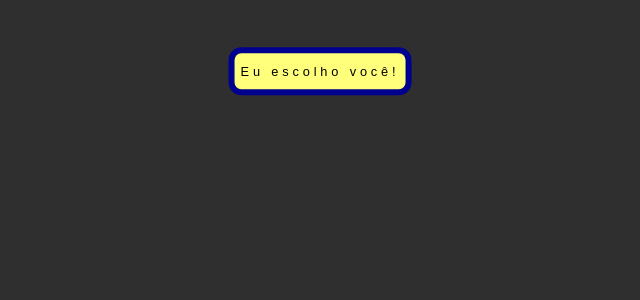
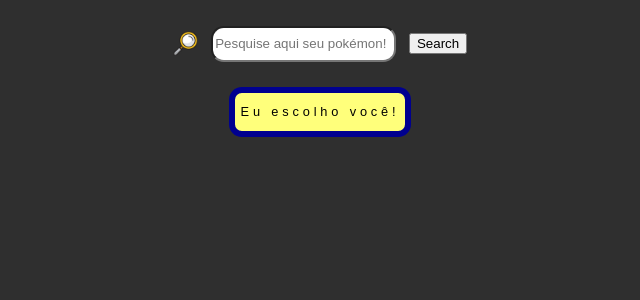
Before and after one commit to Zucoprince/super-trunfo-pokemon, a React (Create React App) app: page / in a window 1280 px wide. Shown: the top 300 px of the page, without its empty margins (320-960 px from the left). Built offline with nearby package versions, Linux system fonts and the light colour scheme; no server answers; a web font is replaced by a local one.

Commit message:
QUASE TUDO PRONTO!

```diff
--- a/src/App.js
+++ b/src/App.js
@@ -1,8 +1,32 @@
-import Card from './Components/Card';
-import GetPokemon from './Components/GetPokemon';
-import './App.css';
+import Card from "./Components/Card";
+import GetPokemon from "./Components/GetPokemon";
+import "./App.css";
+import { useEffect, useState } from "react";
+import { api } from "./services/api";
 
 function App() {
+  const [randomPokemon, setRandomPokemon] = useState({});
+
+  useEffect(() => {
+    const fetchAllPokemon = async () => {
+      try {
+        const response = await api.get(`pokemon/`); // Fazendo uma solicitação para obter todos os dados do Pokémon
+        setRandomPokemon(response.data);
+      } catch (error) {
+        console.error("Oops! Ocorreu um erro: " + error);
+      }
+    };
+    fetchAllPokemon();
+  });
+
+  useEffect(() => {
+    if (randomPokemon.length > 0) {
+      randomPokemon.forEach((pokemon) => {
+        console.log(pokemon.name);
+      });
+    }
+  }, [randomPokemon]);
+
   return (
     <div className="App">
       <GetPokemon />
--- a/src/Components/GetPokemon.jsx
+++ b/src/Components/GetPokemon.jsx
@@ -3,12 +3,30 @@ import Card from "./Card";
 import { api } from "../services/api";
 import ClipLoader from "react-spinners/ClipLoader";
 import "../Styles/GetPokemon.css";
+import lupa from "../Images/lupa.png";
 
 export default function GetPokemon() {
   const [randomPokemon, setRandomPokemon] = useState(null); // Inicializado como nulo para indicar que nenhum Pokémon foi selecionado ainda
   const [isLoading, setIsLoading] = useState(false);
   const [imageLoaded, setImageLoaded] = useState(false);
   const [isCardVisible, setIsCardVisible] = useState(0);
+  const [searchInput, setSearchInput] = useState("");
+
+  const fetchPokemonByName = async (pokemonName) => {
+    try {
+      const response = await api.get(`pokemon/${pokemonName.toLowerCase()}`); // Fazendo uma solicitação para obter todos os dados do Pokémon
+      setRandomPokemon(response.data);
+      setTimeout(() => {
+        setIsLoading(false);
+        setImageLoaded(true);
+      }, imageLoaded === true);
+    } catch (error) {
+      console.error("Oops! Ocorreu um erro: " + error);
+      setTimeout(() => {
+        setIsLoading(false);
+      }, 1000);
+    }
+  };
 
   const fetchAllPokemon = async () => {
     try {
@@ -41,14 +59,34 @@ export default function GetPokemon() {
     }, imageLoaded === true);
   };
 
+  const handleSearchInputChange = (e) => {
+    setSearchInput(e.target.value);
+  };
+
+  const handleSearchSubmit = (e) => {
+    e.preventDefault();
+    if (searchInput.trim() !== "") {
+      fetchPokemonByName(searchInput);
+    }
+  };
+
   return (
     <div>
+      <form onSubmit={handleSearchSubmit} className="container_pesquisa">
+        <img src={lupa} alt="Icone de Lupa" width="2%" />
+        <input
+          placeholder="Pesquise aqui seu pokémon!"
+          value={searchInput}
+          onChange={handleSearchInputChange}
+        />
+        <button type="submit">Search</button>
+      </form>
       {isLoading ? (
         <div className="sweet-loading">
           <ClipLoader loading={isLoading} size={50} className="clip_loader" />
         </div>
       ) : (
-        <div>
+        <div className="botao_card">
           <button
             onClick={handleRandomPokemonClick}
             className="button_randomizer"
--- a/src/Styles/Card.css
+++ b/src/Styles/Card.css
@@ -292,6 +292,7 @@
   justify-content: center;
   font-size: 1.44vw;
   flex-grow: 1;
+  margin-top: -10%;
 }
 
 .stats_name {
@@ -318,6 +319,7 @@
   justify-content: center;
   font-size: 1.44vw;
   flex-grow: 2;
+  margin-top: -10%;
 }
 
 .status_total {
@@ -361,7 +363,7 @@
 
 .container_gen_carta {
   position: absolute;
-  top: 85%;
+  top: 94%;
   left: 68%;
   white-space: nowrap;
   transform: translate(-50%, -50%);
--- a/src/Styles/GetPokemon.css
+++ b/src/Styles/GetPokemon.css
@@ -1,19 +1,22 @@
 @import url("https://fonts.cdnfonts.com/css/pokemon-hollow");
+
+.botao_card {
+  display: flex;
+  align-items: center;
+  justify-content: center;
+  height: 100px;
+}
 
 .button_randomizer {
   display: flex;
   font-family: "Pokemon Solid", sans-serif;
   align-items: center;
   justify-content: center;
-  height: 6%;
+  height: 50%;
   background-color: rgb(255, 255, 123);
   border: 0.5vw solid rgb(0, 0, 143);
   border-radius: 1vw;
   letter-spacing: 0.3vw;
-  position: absolute;
-  left: 50%;
-  top: 5%;
-  transform: translate(-50%, 15%);
   cursor: pointer;
 }
 
@@ -27,9 +30,21 @@
   background-image: url(../../public/icone_pokebola.png);
   background-size: 100%;
   position: absolute;
-  top: 50%;
-  left: 50%;
-  transform: translate(-50%, -50%);
+  top: 50vh;
+  left: 50vw;
+}
+
+.container_pesquisa {
+  display: flex;
+  justify-content: center;
+  align-items: center;
+  gap: 1%;
+  margin-top: 2%;
+}
+
+.container_pesquisa input {
+  height: 30px;
+  border-radius: 1vw;
 }
 
 @media only screen and (max-width: 900px) {
```
Also changed, not shown: src/Images/lupa.png (added).
